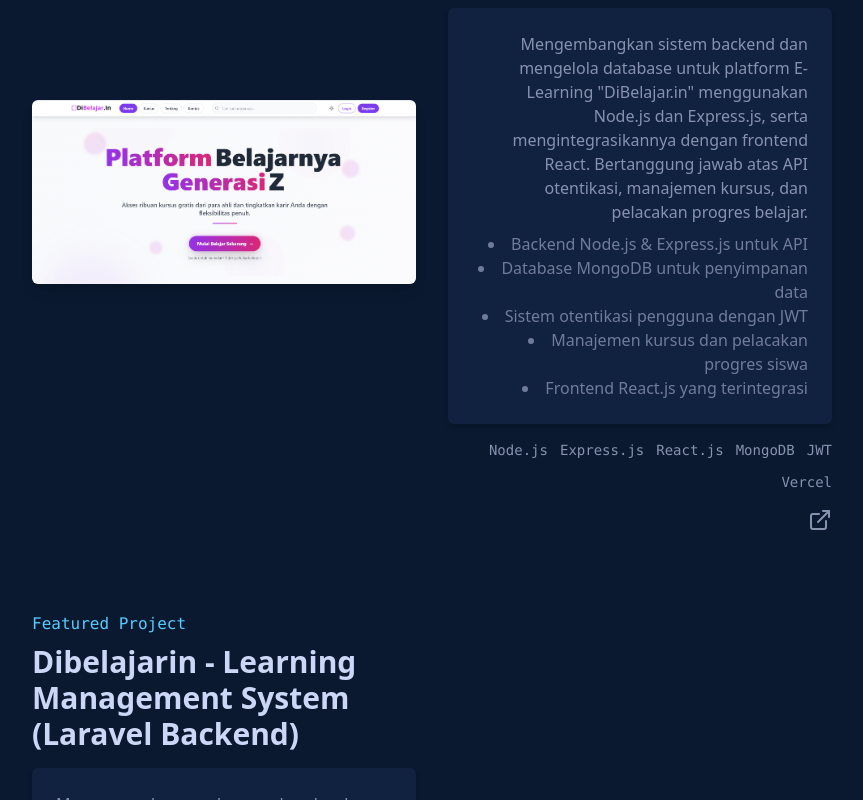
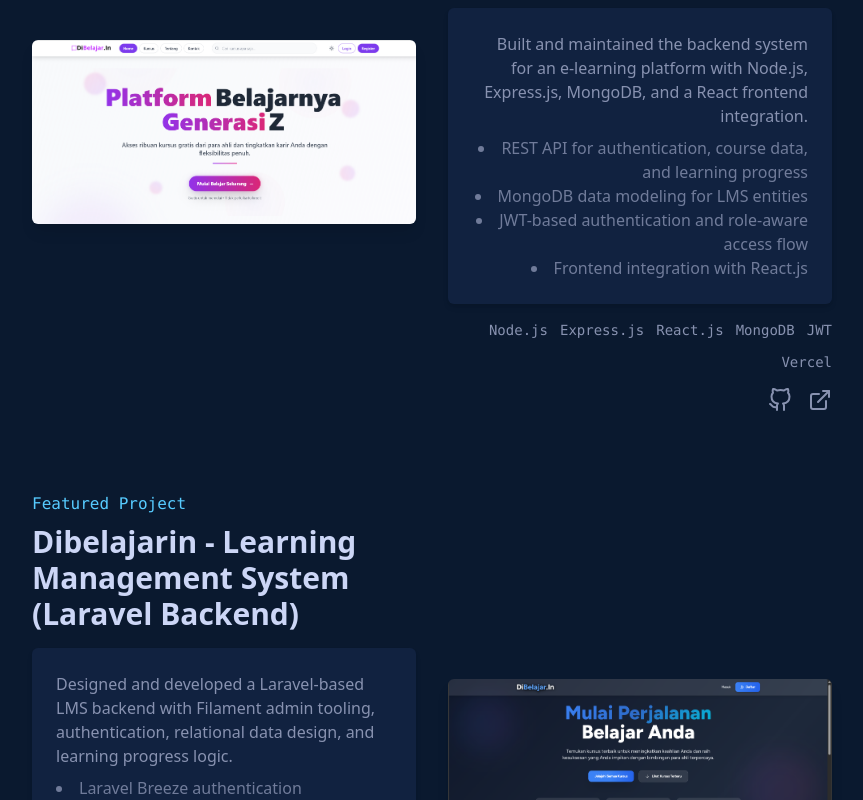
Before and after one commit to fredyyfajarr/isaachuu, a Next.js app: page / in a window 1280 px wide. Shown: the part 1780-2580 px from the top of the page, without its empty margins (208-1071 px from the left). Built offline with nearby package versions, Linux system fonts and the light colour scheme.

Commit message:
Polish portfolio content and projects

```diff
--- a/src/app/layout.tsx
+++ b/src/app/layout.tsx
@@ -2,6 +2,11 @@
 import { Geist, Geist_Mono } from 'next/font/google';
 import './globals.css';
 import SocialLinks from '@/components/SocialLinks';
+
+const siteUrl = 'https://github.com/fredyyfajarr/isaachuu';
+const siteTitle = 'Fredy Fajar Adi Putra | Backend Engineer';
+const siteDescription =
+  'Portfolio of Fredy Fajar Adi Putra, a backend engineer focused on REST APIs, database design, Laravel, Node.js, and full-stack web applications.';
 
 const geistSans = Geist({
   variable: '--font-geist-sans',
@@ -14,23 +19,44 @@
 });
 
 export const metadata: Metadata = {
-  title: 'Isaachuu | Backend Engineer',
-  description:
-    'Portofolio pribadi milik Fredy Fajar Adi Putra, seorang backend engineer yang berfokus pada pembuatan pengalaman digital yang luar biasa.',
+  metadataBase: new URL(siteUrl),
+  title: {
+    default: siteTitle,
+    template: '%s | Fredy Fajar Adi Putra',
+  },
+  description: siteDescription,
+  keywords: [
+    'Fredy Fajar Adi Putra',
+    'Isaachuu',
+    'Backend Engineer',
+    'Laravel Developer',
+    'Node.js Developer',
+    'REST API',
+    'MongoDB',
+    'MySQL',
+    'Next.js',
+  ],
+  authors: [{ name: 'Fredy Fajar Adi Putra' }],
+  creator: 'Fredy Fajar Adi Putra',
+  alternates: {
+    canonical: siteUrl,
+  },
   openGraph: {
-    title: 'Isaachuu | Backend Engineer',
-    description: 'Jelajahi proyek-proyek dan skill yang saya miliki.',
-    url: 'https://your-domain.com', // Ganti dengan domain Anda nanti
-    siteName: 'IsaachuuSite',
-    images: [
-      {
-        url: '/og-image.png', // Buat gambar preview berukuran 1200x630px
-        width: 1200,
-        height: 630,
-      },
-    ],
+    title: siteTitle,
+    description: siteDescription,
+    url: siteUrl,
+    siteName: 'Isaachuu Portfolio',
     locale: 'id_ID',
     type: 'website',
+  },
+  twitter: {
+    card: 'summary',
+    title: siteTitle,
+    description: siteDescription,
+  },
+  robots: {
+    index: true,
+    follow: true,
   },
 };
 
--- a/src/components/About.tsx
+++ b/src/components/About.tsx
@@ -16,7 +16,7 @@
   return (
     <section id="about" className="container mx-auto px-6 py-20">
       <h2 className="text-3xl font-bold mb-8 flex items-center">
-        <span className="text-primary-blue font-mono mr-2">02.</span>
+        <span className="text-primary-blue font-mono mr-2">01.</span>
         About Me
         <span className="flex-grow ml-4 h-px bg-slate/30"></span>
       </h2>
--- a/src/components/Projects.tsx
+++ b/src/components/Projects.tsx
@@ -1,95 +1,242 @@
 // components/Projects.tsx
 import React from 'react';
 import Image from 'next/image';
-// Hapus FiGithub karena sudah tidak digunakan
-import { FiExternalLink } from 'react-icons/fi';
+import { FiExternalLink, FiGithub } from 'react-icons/fi';
 
-// Definisikan data proyek Anda di sini
-const projectData = [
+type FeaturedProject = {
+  title: string;
+  description: string;
+  features: string[];
+  tags: string[];
+  liveUrl: string;
+  repoUrl?: string;
+  imageUrl: string;
+};
+
+type GitHubProject = {
+  title: string;
+  description: string;
+  tags: string[];
+  repoUrl: string;
+};
+
+const featuredProjects: FeaturedProject[] = [
   {
     title: 'DiBelajar.in - Learning Management System (MERN Stack)',
     description:
-      'Mengembangkan sistem backend dan mengelola database untuk platform E-Learning "DiBelajar.in" menggunakan Node.js dan Express.js, serta mengintegrasikannya dengan frontend React. Bertanggung jawab atas API otentikasi, manajemen kursus, dan pelacakan progres belajar.',
+      'Built and maintained the backend system for an e-learning platform with Node.js, Express.js, MongoDB, and a React frontend integration.',
     features: [
-      'Backend Node.js & Express.js untuk API',
-      'Database MongoDB untuk penyimpanan data',
-      'Sistem otentikasi pengguna dengan JWT',
-      'Manajemen kursus dan pelacakan progres siswa',
-      'Frontend React.js yang terintegrasi', // Menunjukkan koneksi ke frontend
+      'REST API for authentication, course data, and learning progress',
+      'MongoDB data modeling for LMS entities',
+      'JWT-based authentication and role-aware access flow',
+      'Frontend integration with React.js',
     ],
     tags: ['Node.js', 'Express.js', 'React.js', 'MongoDB', 'JWT', 'Vercel'],
     liveUrl: 'https://di-belajar-in.vercel.app/',
-    // repoUrl dihapus dari data
+    repoUrl: 'https://github.com/fredyyfajarr/DiBelajar.in-NodeJs-Backend',
     imageUrl: '/images/dibelajarin-mern-preview.png',
   },
   {
     title: 'Dibelajarin - Learning Management System (Laravel Backend)',
     description:
-      'Merancang dan membangun keseluruhan sistem backend untuk platform E-Learning (LMS) "Dibelajarin" menggunakan framework Laravel. Fokus utama pada pembangunan panel admin yang komprehensif dengan Filament dan sistem otentikasi dengan Breeze.',
+      'Designed and developed a Laravel-based LMS backend with Filament admin tooling, authentication, relational data design, and learning progress logic.',
     features: [
-      'Implementasi sistem otentikasi pengguna (Laravel Breeze)',
-      'Panel admin full-featured untuk manajemen data (Filament)',
-      'Desain database relasional untuk fitur LMS',
-      'Logika custom untuk pelacakan progres belajar',
+      'Laravel Breeze authentication',
+      'Filament admin panel for data management',
+      'Relational database design for LMS features',
+      'Custom learning progress and role-based flows',
     ],
     tags: ['Laravel', 'PHP', 'Filament', 'Breeze', 'MySQL', 'Railway'],
     liveUrl: 'https://dibelajarin.up.railway.app/',
+    repoUrl: 'https://github.com/fredyyfajarr/dibelajarin_2.0',
     imageUrl: '/images/dibelajarin-preview.png',
   },
   {
     title: 'Sacket - Ticketing Website (Full-Stack)',
     description:
-      'Mengembangkan aplikasi pemesanan tiket secara full-stack, mulai dari desain database dan REST API di sisi backend hingga membangun antarmuka pengguna yang responsif di sisi frontend menggunakan framework Laravel.',
+      'Developed a full-stack ticketing platform covering event management, booking flow, role-based access, QR ticket validation, and payments.',
     features: [
-      'Pengembangan end-to-end (backend & frontend)',
-      'Sistem otentikasi dan manajemen event',
-      'Proses booking tiket multi-langkah',
-      'Integrasi payment gateway Midtrans',
+      'End-to-end Laravel development',
+      'Event, ticket, promo, and order management',
+      'Multi-step booking and payment flow',
+      'Midtrans payment gateway integration',
     ],
     tags: ['Laravel', 'PHP', 'MySQL', 'Bootstrap', 'Midtrans API'],
     liveUrl: 'https://sacket-x0j8k.sevalla.app/',
+    repoUrl: 'https://github.com/fredyyfajarr/sacket',
     imageUrl: '/images/sacket-preview.png',
   },
   {
     title: 'Frevan - E-commerce Store (Backend)',
     description:
-      'Bertanggung jawab atas seluruh pengembangan sisi backend untuk platform e-commerce fungsional. Fokus pada pembuatan REST API yang aman dan efisien untuk menangani semua logika bisnis, mulai dari manajemen produk hingga proses checkout.',
+      'Built the backend foundation for an e-commerce platform, focusing on secure APIs, product operations, cart logic, and checkout flow.',
     features: [
-      'REST API yang aman dengan otentikasi JWT',
-      'Logika bisnis untuk keranjang belanja & alur checkout',
-      'API untuk operasi CRUD pada produk dari dashboard admin',
-      'Manajemen database produk dan pengguna',
+      'Secure REST API with JWT authentication',
+      'Cart and checkout business logic',
+      'CRUD APIs for products and admin operations',
+      'MongoDB data management for products and users',
     ],
     tags: ['Node.js', 'Express.js', 'MongoDB', 'JWT'],
     liveUrl: 'https://frevan.vercel.app/',
+    repoUrl: 'https://github.com/fredyyfajarr/be-ecommerce-isaac',
     imageUrl: '/images/frevan-shop-preview.png',
   },
 ];
+
+const githubProjects: GitHubProject[] = [
+  {
+    title: 'SwapSkill Backend',
+    description:
+      'Laravel API for a student skill-barter app with Sanctum authentication, profiles, offers, bookmarks, reviews, notifications, statistics, and Filament admin tools.',
+    tags: ['Laravel', 'Sanctum', 'Filament', 'MySQL'],
+    repoUrl: 'https://github.com/fredyyfajarr/swapskill-be',
+  },
+  {
+    title: 'SwapSkill Frontend',
+    description:
+      'Next.js frontend for the SwapSkill platform with auth, skill board, profile pages, bookmarks, reviews, notifications, and API integration.',
+    tags: ['Next.js', 'React', 'TypeScript', 'Tailwind CSS'],
+    repoUrl: 'https://github.com/fredyyfajarr/swapskill-fe',
+  },
+  {
+    title: 'Random Skill Gen-ZRator',
+    description:
+      'Android Java app for daily quest gamification with XP, levels, streaks, achievements, custom challenges, Room persistence, and Firebase sync.',
+    tags: ['Android', 'Java', 'Firebase', 'Room', 'MVVM'],
+    repoUrl: 'https://github.com/fredyyfajarr/RandomSkillGenZRator',
+  },
+  {
+    title: 'DiBelajar.in Node.js Frontend',
+    description:
+      'React and Vite frontend for the DiBelajar.in LMS with role-based dashboards, course flows, forms, notifications, and backend API integration.',
+    tags: ['React', 'Vite', 'Zustand', 'React Query'],
+    repoUrl: 'https://github.com/fredyyfajarr/DiBelajar.in-NodeJs-Frontend',
+  },
+  {
+    title: 'DiBelajar.in Node.js Frontend 2',
+    description:
+      'Second frontend iteration for the DiBelajar.in Node.js LMS, focused on responsive UI, protected routes, and interactive course management.',
+    tags: ['React', 'Vite', 'Tailwind CSS', 'Framer Motion'],
+    repoUrl: 'https://github.com/fredyyfajarr/DiBelajar.in-NodeJs-Frontend-2',
+  },
+  {
+    title: 'LMS Aachuu',
+    description:
+      'Collaborative learning web app concept for free education access, with Fredy contributing as backend engineer on the platform team.',
+    tags: ['LMS', 'Laravel', 'React', 'Backend'],
+    repoUrl: 'https://github.com/fredyyfajarr/lms-aachuu',
+  },
+  {
+    title: 'Image Quantization App',
+    description:
+      'Streamlit image-processing app implementing non-uniform quantization with equal-frequency binning, histogram analysis, codebook output, and file-size comparison.',
+    tags: ['Python', 'Streamlit', 'Image Processing'],
+    repoUrl: 'https://github.com/fredyyfajarr/tugas-kuantisasi-unpam-kel6',
+  },
+  {
+    title: 'Deteksi Penyakit',
+    description:
+      'Next.js project for a disease-detection application concept, structured as a web app and kept as an additional public portfolio sample.',
+    tags: ['Next.js', 'React', 'Web App'],
+    repoUrl: 'https://github.com/fredyyfajarr/deteksi-penyakit',
+  },
+  {
+    title: 'BI-DOM Backend',
+    description:
+      'Laravel backend repository for the BI-DOM project, kept as a public code sample for backend structure and implementation practice.',
+    tags: ['Laravel', 'PHP', 'Backend'],
+    repoUrl: 'https://github.com/fredyyfajarr/bi-dom-backend',
+  },
+  {
+    title: 'BI-DOM Frontend',
+    description:
+      'Next.js frontend repository for the BI-DOM project, paired with the backend implementation as a full-stack project sample.',
+    tags: ['Next.js', 'React', 'Frontend'],
+    repoUrl: 'https://github.com/fredyyfajarr/bi-dom-frontend',
+  },
+  {
+    title: 'Gelora Library',
+    description:
+      'Public library-management project sample showing application structure and implementation practice for a data-driven system.',
+    tags: ['Library System', 'Web App', 'Database'],
+    repoUrl: 'https://github.com/fredyyfajarr/gelora-library',
+  },
+  {
+    title: 'ProjectUAS Waroeng DFFFP',
+    description:
+      'Academic desktop application project with local setup, database import, and admin/user account flows for a food-ordering use case.',
+    tags: ['Desktop App', 'MySQL', 'Academic Project'],
+    repoUrl: 'https://github.com/fredyyfajarr/projectUAS',
+  },
+];
+
+const ProjectLinks = ({
+  liveUrl,
+  repoUrl,
+  alignRight = false,
+}: {
+  liveUrl?: string;
+  repoUrl?: string;
+  alignRight?: boolean;
+}) => (
+  <div
+    className={`flex items-center gap-4 ${
+      alignRight ? 'md:justify-end' : 'md:justify-start'
+    }`}
+  >
+    {repoUrl && (
+      <a
+        href={repoUrl}
+        target="_blank"
+        rel="noopener noreferrer"
+        aria-label="Open GitHub repository"
+        className="text-slate hover:text-primary-blue transition-colors duration-300"
+      >
+        <FiGithub size={24} />
+      </a>
+    )}
+    {liveUrl && (
+      <a
+        href={liveUrl}
+        target="_blank"
+        rel="noopener noreferrer"
+        aria-label="Open live project"
+        className="text-slate hover:text-primary-blue transition-colors duration-300"
+      >
+        <FiExternalLink size={24} />
+      </a>
+    )}
+  </div>
+);
 
 const Projects = () => {
   return (
     <section id="projects" className="container mx-auto px-6 py-20">
       <h2 className="text-3xl font-bold mb-12 flex items-center">
-        <span className="text-primary-blue font-mono mr-2">01.</span>
-        Some Things I’ve Built
+        <span className="text-primary-blue font-mono mr-2">02.</span>
+        Some Things I&apos;ve Built
         <span className="flex-grow ml-4 h-px bg-slate/30"></span>
       </h2>
 
       <div className="space-y-20">
-        {projectData.map((project, index) => (
+        {featuredProjects.map((project, index) => {
+          const alignRight = index % 2 === 0;
+
+          return (
             <div
-            key={index}
+              key={project.title}
               className="grid grid-cols-1 md:grid-cols-2 gap-8 items-center"
             >
               <div
                 className={`relative group ${
-                index % 2 === 0 ? 'md:order-1' : 'md:order-2'
+                  alignRight ? 'md:order-1' : 'md:order-2'
                 }`}
               >
                 <a
                   href={project.liveUrl}
                   target="_blank"
                   rel="noopener noreferrer"
+                  aria-label={`Open ${project.title}`}
                 >
                   <Image
                     src={project.imageUrl}
@@ -104,7 +251,7 @@
 
               <div
                 className={`text-left ${
-                index % 2 === 0
+                  alignRight
                     ? 'md:order-2 md:text-right'
                     : 'md:order-1 md:text-left'
                 }`}
@@ -112,7 +259,7 @@
                 <p className="font-mono text-primary-blue mb-2">
                   Featured Project
                 </p>
-              <h3 className="text-3xl font-bold text-light-slate mb-4 hover:text-primary-purple">
+                <h3 className="text-3xl font-bold text-light-slate mb-4 hover:text-primary-purple transition-colors duration-300">
                   <a
                     href={project.liveUrl}
                     target="_blank"
@@ -125,43 +272,74 @@
                 <div className="bg-navy-light p-6 rounded-md shadow-md mb-4">
                   <p className="text-slate">{project.description}</p>
                   <ul className="list-disc list-inside mt-2 text-slate/80">
-                  {project.features.map((feature, i) => (
-                    <li key={i}>{feature}</li>
+                    {project.features.map((feature) => (
+                      <li key={feature}>{feature}</li>
                     ))}
                   </ul>
                 </div>
 
                 <ul
                   className={`flex flex-wrap gap-3 font-mono text-sm mb-4 ${
-                  index % 2 === 0 ? 'md:justify-end' : 'md:justify-start'
+                    alignRight ? 'md:justify-end' : 'md:justify-start'
                   }`}
                 >
-                {project.tags.map((tag, i) => (
-                  <li key={i} className="text-slate">
+                  {project.tags.map((tag) => (
+                    <li key={tag} className="text-slate">
                       {tag}
                     </li>
                   ))}
                 </ul>
 
-              {/* BAGIAN INI DIUBAH */}
-              <div
-                className={`flex items-center gap-4 ${
-                  index % 2 === 0 ? 'md:justify-end' : 'md:justify-start'
-                }`}
+                <ProjectLinks
+                  liveUrl={project.liveUrl}
+                  repoUrl={project.repoUrl}
+                  alignRight={alignRight}
+                />
+              </div>
+            </div>
+          );
+        })}
+      </div>
+
+      <div className="mt-24">
+        <div className="mb-8">
+          <p className="font-mono text-primary-blue mb-2">More GitHub Work</p>
+          <h3 className="text-3xl font-bold text-light-slate">
+            Additional projects and code samples
+          </h3>
+        </div>
+
+        <div className="grid grid-cols-1 md:grid-cols-2 gap-5">
+          {githubProjects.map((project) => (
+            <article
+              key={project.title}
+              className="bg-navy-light p-6 rounded-md shadow-md border border-slate/10 hover:border-primary-blue/40 transition-colors duration-300"
             >
-                {/* Link GitHub dihapus */}
+              <div className="flex items-start justify-between gap-4 mb-4">
+                <h4 className="text-xl font-bold text-light-slate">
+                  {project.title}
+                </h4>
                 <a
-                  href={project.liveUrl}
+                  href={project.repoUrl}
                   target="_blank"
                   rel="noopener noreferrer"
-                  className="text-slate hover:text-primary-blue transition-colors duration-300"
+                  aria-label={`Open ${project.title} repository`}
+                  className="text-slate hover:text-primary-blue transition-colors duration-300 shrink-0"
                 >
-                  <FiExternalLink size={24} />
+                  <FiGithub size={22} />
                 </a>
               </div>
+              <p className="text-slate mb-4">{project.description}</p>
+              <ul className="flex flex-wrap gap-3 font-mono text-sm">
+                {project.tags.map((tag) => (
+                  <li key={tag} className="text-slate/80">
+                    {tag}
+                  </li>
+                ))}
+              </ul>
+            </article>
+          ))}
         </div>
-          </div>
-        ))}
       </div>
     </section>
   );
```
Also changed, not shown: src/components/Hero.tsx (+5 -8 lines), 1 other file (tests, documents, lock files or other folders). Lines whose indentation alone changed are shown as unchanged.
